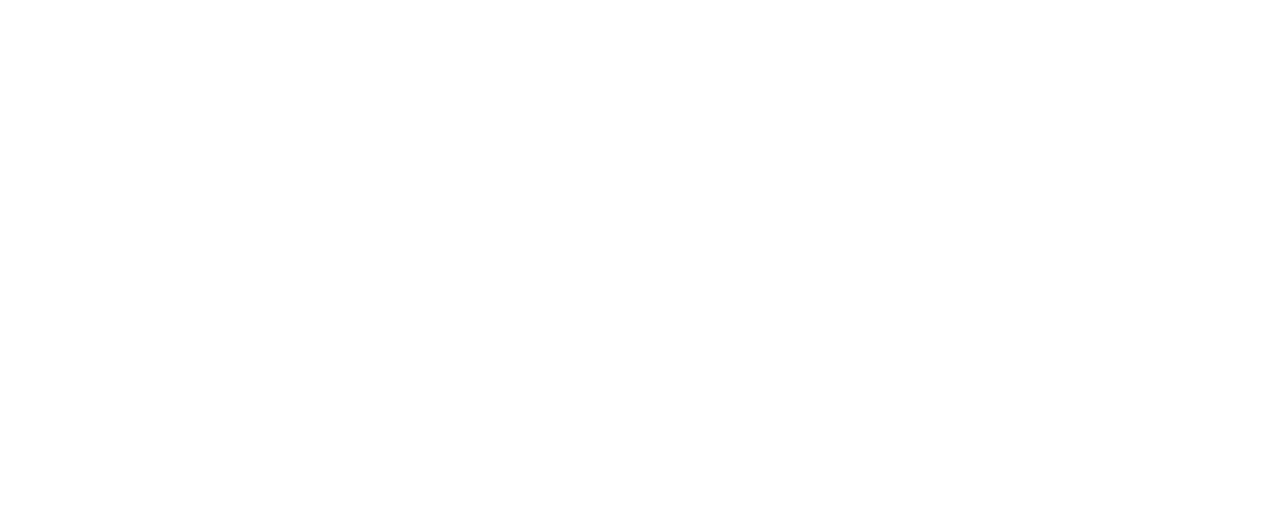
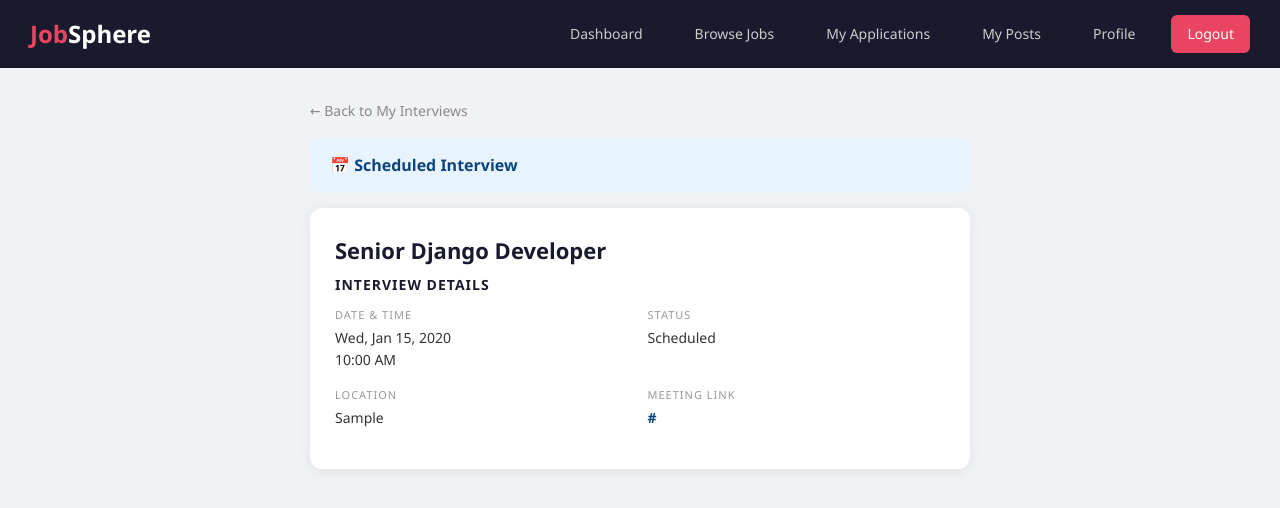
Before and after one commit to Sharmin-Sultana-Shila/JobSphere, a Django app: page /recruitments/interview/1/ in a window 1280 px wide. Before the commit the part shown is empty. Shown: the top 508 px of the page. Run offline with Django 5.2, Linux system fonts and the light colour scheme; a user stored in the database is signed in; data comes from the database, SQL or seed files in the repository; tables that the repository leaves empty hold one stand-in row (values such as "Sample post").

Commit message:
Enhance interview detail seeker page layout and styles
Added detailed structure and styles for interview details page.

```diff
--- a/templates/recruitments/interview_detail_seeker.html
+++ b/templates/recruitments/interview_detail_seeker.html
@@ -1,10 +1,200 @@
-<!DOCTYPE html>
-<html lang="en">
-<head>
-    <meta charset="UTF-8">
-    <title>Title</title>
-</head>
-<body>
+{% extends 'base.html' %}
 
-</body>
-</html>
+{% block title %}Interview Details — JobSphere{% endblock %}
+
+{% block extra_css %}
+.detail-container {
+    max-width: 700px;
+    margin: 30px auto;
+    padding: 0 20px;
+}
+
+.back-link {
+    display: inline-block;
+    color: #888;
+    text-decoration: none;
+    font-size: 14px;
+    margin-bottom: 15px;
+}
+
+.back-link:hover {
+    color: #e94560;
+}
+
+.info-card {
+    background: white;
+    border-radius: 12px;
+    padding: 25px;
+    margin-bottom: 15px;
+    box-shadow: 0 2px 12px rgba(0, 0, 0, 0.08);
+}
+
+.info-card h1 {
+    font-size: 22px;
+    color: #1a1a2e;
+    margin-bottom: 5px;
+}
+
+.info-card .job-meta {
+    font-size: 14px;
+    color: #e94560;
+    font-weight: 600;
+    margin-bottom: 20px;
+}
+
+.info-card h3 {
+    font-size: 14px;
+    color: #1a1a2e;
+    margin-bottom: 10px;
+    text-transform: uppercase;
+    letter-spacing: 1px;
+    font-weight: 700;
+}
+
+.detail-grid {
+    display: grid;
+    grid-template-columns: 1fr 1fr;
+    gap: 15px;
+    margin-bottom: 15px;
+}
+
+.detail-item-label {
+    font-size: 11px;
+    color: #999;
+    text-transform: uppercase;
+    letter-spacing: 1px;
+    margin-bottom: 3px;
+}
+
+.detail-item-value {
+    font-size: 14px;
+    color: #333;
+    font-weight: 500;
+}
+
+.meeting-link {
+    color: #0c447c;
+    text-decoration: none;
+    font-weight: 600;
+    word-break: break-all;
+}
+
+.meeting-link:hover {
+    text-decoration: underline;
+}
+
+.status-banner {
+    padding: 15px 20px;
+    border-radius: 10px;
+    margin-bottom: 15px;
+    font-weight: 600;
+}
+
+.status-scheduled {
+    background: #e8f4fd;
+    color: #0c447c;
+}
+
+.status-completed-selected {
+    background: #d4edda;
+    color: #155724;
+}
+
+.status-completed-rejected {
+    background: #f8d7da;
+    color: #721c24;
+}
+
+.status-cancelled {
+    background: #f8d7da;
+    color: #721c24;
+}
+
+.feedback-text {
+    color: #555;
+    line-height: 1.7;
+    white-space: pre-line;
+    background: #f8f9fa;
+    padding: 12px 16px;
+    border-radius: 8px;
+}
+{% endblock %}
+
+{% block content %}
+<div class="detail-container">
+
+    <a href="{% url 'my_interviews' %}" class="back-link">← Back to My Interviews</a>
+
+    <!-- Status Banner -->
+    {% if interview.status == 'scheduled' %}
+        <div class="status-banner status-scheduled">&#128197; Scheduled Interview</div>
+    {% elif interview.status == 'cancelled' %}
+        <div class="status-banner status-cancelled">&#10060; This interview was cancelled</div>
+    {% elif interview.status == 'completed' and interview.selection_status == 'selected' %}
+        <div class="status-banner status-completed-selected">&#127881; Congratulations! You have been selected.</div>
+    {% elif interview.status == 'completed' and interview.selection_status == 'rejected' %}
+        <div class="status-banner status-completed-rejected">&#128533; Unfortunately, you were not selected this time.</div>
+    {% endif %}
+
+    <!-- Basic Info -->
+    <div class="info-card">
+        <h1>{{ interview.application.job_post.title }}</h1>
+
+        <h3>Interview Details</h3>
+        <div class="detail-grid">
+            <div>
+                <div class="detail-item-label">Date & Time</div>
+                <div class="detail-item-value">{{ interview.scheduled_at|date:"D, M d, Y" }}<br>{{ interview.scheduled_at|time:"h:i A" }}</div>
+            </div>
+            <div>
+                <div class="detail-item-label">Status</div>
+                <div class="detail-item-value">{{ interview.get_status_display }}</div>
+            </div>
+            {% if interview.location %}
+            <div>
+                <div class="detail-item-label">Location</div>
+                <div class="detail-item-value">{{ interview.location }}</div>
+            </div>
+            {% endif %}
+            {% if interview.meeting_link %}
+            <div>
+                <div class="detail-item-label">Meeting Link</div>
+                <div class="detail-item-value"><a href="{{ interview.meeting_link }}" target="_blank" class="meeting-link">{{ interview.meeting_link }}</a></div>
+            </div>
+            {% endif %}
+        </div>
+    </div>
+
+    <!-- Feedback (only if completed) -->
+    {% if interview.status == 'completed' %}
+    <div class="info-card">
+        <h3>Interview Feedback</h3>
+
+        {% if interview.rejection_reason %}
+        <div style="margin-bottom: 15px;">
+            <div class="detail-item-label">Why You Were Not Selected</div>
+            <div class="feedback-text" style="margin-top: 5px;">{{ interview.rejection_reason }}</div>
+        </div>
+        {% endif %}
+
+        {% if interview.improvement_areas %}
+        <div style="margin-bottom: 15px;">
+            <div class="detail-item-label">Areas to Improve</div>
+            <div class="feedback-text" style="margin-top: 5px;">{{ interview.improvement_areas }}</div>
+        </div>
+        {% endif %}
+
+        {% if interview.tech_skill_to_develop %}
+        <div>
+            <div class="detail-item-label">Technical Skills to Develop</div>
+            <div class="feedback-text" style="margin-top: 5px;">{{ interview.tech_skill_to_develop }}</div>
+        </div>
+        {% endif %}
+
+        {% if not interview.rejection_reason and not interview.improvement_areas and not interview.tech_skill_to_develop %}
+            <p style="color: #888; font-style: italic;">No detailed feedback provided.</p>
+        {% endif %}
+    </div>
+    {% endif %}
+</div>
+{% endblock %}
```
